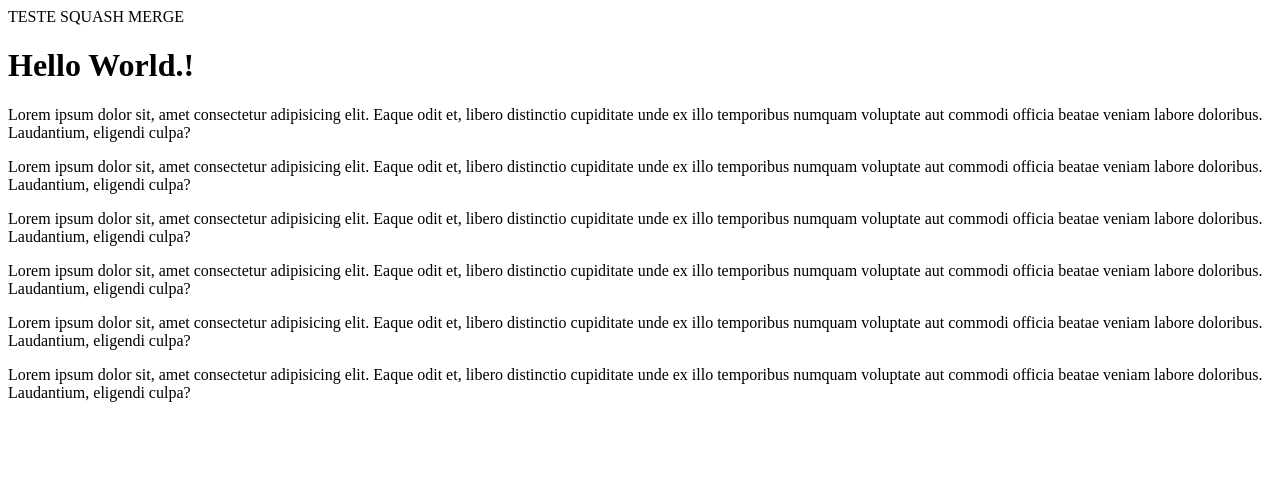
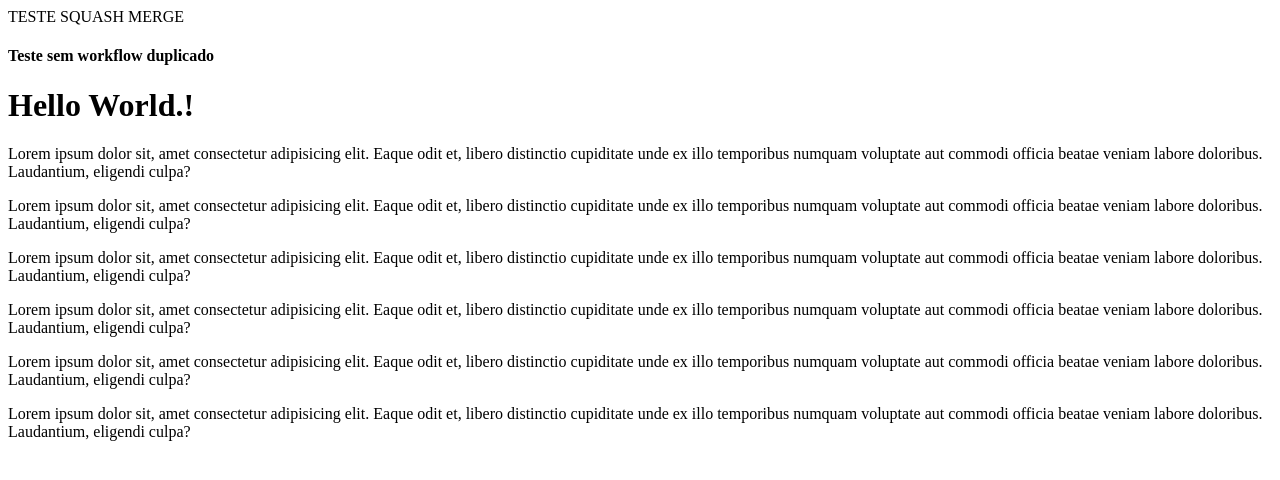
Before and after one commit to Ethereal-Design-System/ethereal-design-tokens-teste, a website: page index.html in a window 1280 px wide. Drawn offline with Linux system fonts and the light colour scheme.

Commit message:
feat: add subtitle to index.html for clarity

```diff
--- a/index.html
+++ b/index.html
@@ -7,6 +7,7 @@
 </head>
 <body>
     TESTE SQUASH MERGE
+    <h4>Teste sem workflow duplicado</h4>
     <h1>Hello World.!</h1>
     <p>Lorem ipsum dolor sit, amet consectetur adipisicing elit. Eaque odit et, libero distinctio cupiditate unde ex illo temporibus numquam voluptate aut commodi officia beatae veniam labore doloribus. Laudantium, eligendi culpa?</p>
     <p>Lorem ipsum dolor sit, amet consectetur adipisicing elit. Eaque odit et, libero distinctio cupiditate unde ex illo temporibus numquam voluptate aut commodi officia beatae veniam labore doloribus. Laudantium, eligendi culpa?</p>
```
